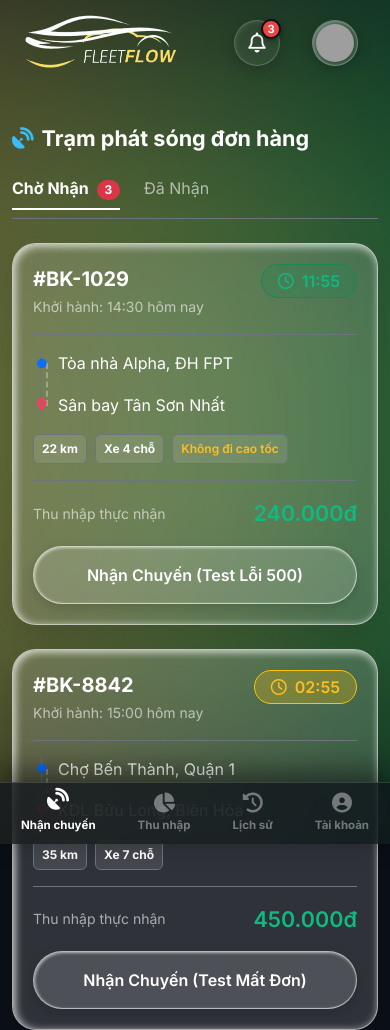
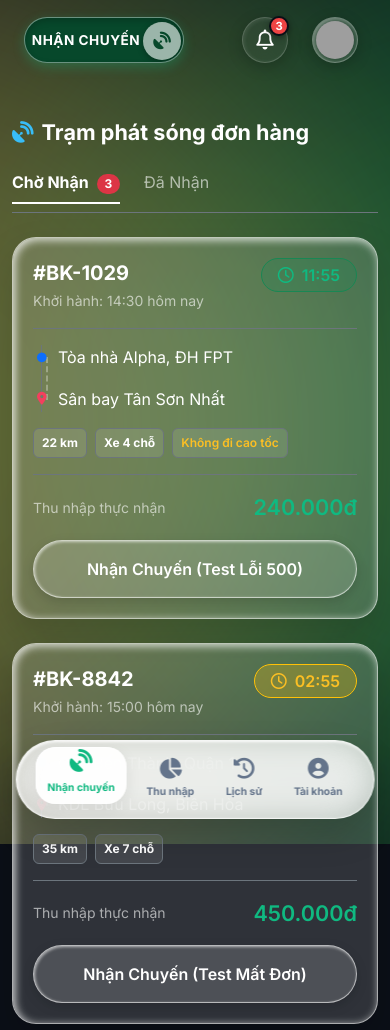
Before and after one commit to FleetFlow-Team/FleetFlow-Frontend, a plain HTML site: page pages/driver/driver-workspace.html in a window 390 px wide. Shown: the top 1030 px of the page. Drawn offline with nearby package versions, Linux system fonts and the light colour scheme; grey boxes are pictures that could not be loaded.

Commit message:
update UIUX

```diff
--- a/pages/driver/driver-workspace.html
+++ b/pages/driver/driver-workspace.html
@@ -26,16 +26,7 @@
         <nav class="navbar custom-navbar transition-all">
             <div class="container-fluid px-4 h-100 position-relative d-flex justify-content-between align-items-center">
 
-                <a class="navbar-brand d-flex align-items-center" href="#">
-                    <img src="../../assets/img/FleetFlow_-_Logo-removebg-preview.png" alt="FleetFlow Logo" height="60px" class="me-2 logo-img" />
-                </a>
-
-                <div class="navbar-slogan text-white fw-medium fs-3 fst-italic d-none d-md-block">
-                    <span class="text-warning mx-1">•</span> AN TOÀN TRÊN TỪNG CHUYẾN ĐI <span class="text-warning mx-1">•</span>
-                </div>
-
-                <div class="d-flex align-items-center gap-4 ms-auto">
-                    <div class="driver-status-wrapper d-none d-sm-block">
+                <div class="navbar-brand d-flex align-items-center m-0">
                     <label class="custom-pill-toggle" title="Thay đổi trạng thái">
                         <input type="checkbox" id="navOnlineToggle" onchange="handleOnlineToggle()" />
                         <div class="pill-track">
@@ -49,6 +40,11 @@
                     </label>
                 </div>
 
+                <div class="navbar-slogan text-white fw-medium fs-4 fst-italic d-none d-lg-block">
+                    <span class="text-warning mx-1">•</span> AN TOÀN TRÊN TỪNG CHUYẾN ĐI <span class="text-warning mx-1">•</span>
+                </div>
+
+                <div class="d-flex align-items-center gap-3 ms-auto">
                     <div class="notification-glass position-relative" title="Thông báo">
                         <i class="fa-regular fa-bell text-white fs-5"></i>
                         <span class="notification-badge" id="notiCount">3</span>
@@ -58,7 +54,7 @@
                         <div class="user-profile-trigger d-flex align-items-center">
                             <div class="user-info-block text-end d-none d-sm-block me-3">
                                 <div class="fw-bold fs-6 lh-1 text-white profile-name">Nguyễn Quang</div>
-                                <div class="text-white-50 small mt-1 profile-role" style="font-size: 0.75 em;">Tài xế Hạng Bạc</div>
+                                <div class="text-white-50 small mt-1 profile-role" style="font-size: 0.75em;">Tài xế Hạng Bạc</div>
                             </div>
                             <div class="glass-avatar">
                                 <img src="https://ui-avatars.com/api/?name=Quang+Driver&background=1a1c1a&color=fff" alt="Avatar" />
@@ -72,15 +68,14 @@
                             <a href="#settings" class="dropdown-item-custom text-white">
                                 <i class="fa-solid fa-gear"></i> Cài đặt ứng dụng
                             </a>
-
                             <hr class="dropdown-divider-custom">
-
                             <a href="../../index.html" class="dropdown-item-custom text-danger fw-bold logout-item">
                                 <i class="fa-solid fa-arrow-right-from-bracket"></i> Đăng xuất
                             </a>
                         </div>
                     </div>
                 </div>
+
             </div>
         </nav>
     </header>
--- a/style/pages/driver.css
+++ b/style/pages/driver.css
@@ -427,12 +427,105 @@ h3.text-white, h3.text-success, h3.text-danger, h3.text-info {
 .toast-premium.border-danger { box-shadow: 0 10px 30px rgba(239, 68, 68, 0.2); }
 .toast-premium.border-warning { box-shadow: 0 10px 30px rgba(245, 158, 11, 0.2); }
 
-/* =========================================
-   12. MEDIA RESPONSIVE OVERRIDES
-========================================= */
-@media (max-width: 991px) {
-    body { padding-bottom: 80px; } /* Tránh đè bottom nav di động */
+/* ==========================================================================
+   10 & 12. RESPONSIVE MOBILE (<1200px) - APPLE LIQUID GLASS DARK MODE
+   ========================================================================== */
+@media (max-width: 1199.98px) {
+
+    /* 1. THIẾT LẬP LẠI KHUNG GIAO DIỆN (Ẩn Sidebar, Mở rộng nội dung) */
+    .col-lg-3 { display: none !important; }
+    .col-lg-9 { width: 100% !important; }
+    body { padding-bottom: 150px !important; } /* Đẩy nội dung lên để tránh bị che */
+
+    /* --- 2. THANH ĐIỀU HƯỚNG ĐÁY (BOTTOM NAV iOS DARK MODE) --- */
+    .bottom-nav-glass {
+        position: fixed;
+        bottom: 25px;
+        left: 50%;
+        transform: translateX(-50%);
+        width: 92%;
+        max-width: 450px;
+        display: flex !important; /* Ép hiển thị, ghi đè d-lg-none của thẻ HTML */
+        flex-direction: row;
+        justify-content: space-around;
+        padding: 10px 15px;
+        border-radius: 50px;
+        z-index: 9999;
+        isolation: isolate;
+
+        /* Nền kính sang trọng (Glassmorphism) */
+        background: rgba(255, 255, 255, 0.65);
+                backdrop-filter: blur(25px);
+                -webkit-backdrop-filter: blur(25px);
+                border: 1px solid rgba(255, 255, 255, 0.8);
+                box-shadow: 0 15px 35px rgba(0, 0, 0, 0.2),
+                            inset 1px 1px 3px rgba(255, 255, 255, 1);
+    }
+
+    /* Viền chất lỏng (Liquid Distortion) cho Bottom Bar */
+    .bottom-nav-glass::after {
+        content: ''; position: absolute; inset: -8px; z-index: -1;
+        backdrop-filter: blur(15px); -webkit-backdrop-filter: blur(15px);
+        filter: url(#liquid-distortion); clip-path: inset(8px round 50px);
+        background: transparent; border-radius: 60px;
+    }
+
+    /* Định dạng các nút chức năng bên trong */
+    .bottom-nav-glass .nav-item {
+        display: flex; flex-direction: column; justify-content: center; align-items: center;
+        padding: 8px 12px; width: auto; gap: 5px;
+        background: transparent; color: #64748b; border-radius: 20px;
+        transition: all 0.3s ease; text-decoration: none;
+    }
+
+    .bottom-nav-glass .nav-item i { font-size: 1.3rem; }
+    .bottom-nav-glass .nav-item span { font-size: 0.65rem; font-weight: 700; white-space: nowrap; }
+
+    /* Trạng thái Active & Hover: Hiệu ứng nút kính sáng và nảy lên */
+    .bottom-nav-glass .nav-item.active {
+        background: rgba(255, 255, 255, 0.95);
+        color: #10b981; /* Màu xanh lá đặc trưng */
+        box-shadow: 0 5px 15px rgba(0, 0, 0, 0.08), inset 1px 1px 2px #fff;
+        transform: translateY(-4px);
+    }
+    .bottom-nav-glass .nav-item:hover { transform: translateY(-4px); color: var(--color-dark) }
+
+    /* --- 3. DI DỜI NÚT TRẠNG THÁI (PILL TOGGLE) XUỐNG DƯỚI --- */
+    /* Vị trí hoàn hảo: Nổi (Floating) ngay phía trên thanh Bottom Nav */
+    .driver-status-wrapper {
+        display: flex !important; /* Ghi đè class ẩn d-none d-sm-block trong HTML */
+        position: fixed;
+        bottom: 110px; /* Nằm cách thanh Bottom Nav một chút */
+        left: 50%;
+        transform: translateX(-50%);
+        z-index: 9998;
+
+        /* Cấu trúc một lớp viền kính nhỏ bao bọc viên Pill để tách biệt nó khỏi nền bản đồ */
+        background: rgba(0, 0, 0, 0.3);
+        padding: 8px;
+        border-radius: 60px;
+        backdrop-filter: blur(15px);
+        -webkit-backdrop-filter: blur(15px);
+        border: 1px solid rgba(255, 255, 255, 0.15);
+        box-shadow: 0 10px 25px rgba(0, 0, 0, 0.6);
+
+        /* Hiệu ứng nổi bồng bềnh nhẹ để thu hút sự chú ý */
+        animation: floatPill 3s ease-in-out infinite;
+    }
+
+    /* 4. TỐI ƯU CÁC KHU VỰC KHÁC TRÊN DI ĐỘNG */
+    /* Ẩn slogan để Navbar gọn gàng, chừa chỗ cho Avatar và Chuông thông báo */
+    .navbar-slogan { display: none !important; }
+
+    /* Thu nhỏ padding của các Panel để tiết kiệm diện tích bề ngang */
     .glass-panel { padding: 20px; border-radius: 24px; }
+}
+
+/* Keyframe tạo hiệu ứng nổi lơ lửng cho nút Pill */
+@keyframes floatPill {
+    0% { transform: translateX(-50%) translateY(0px); }
+    50% { transform: translateX(-50%) translateY(-5px); }
+    100% { transform: translateX(-50%) translateY(0px); }
 }
 
 /* =========================================
```
Lines whose indentation alone changed are shown as unchanged.
